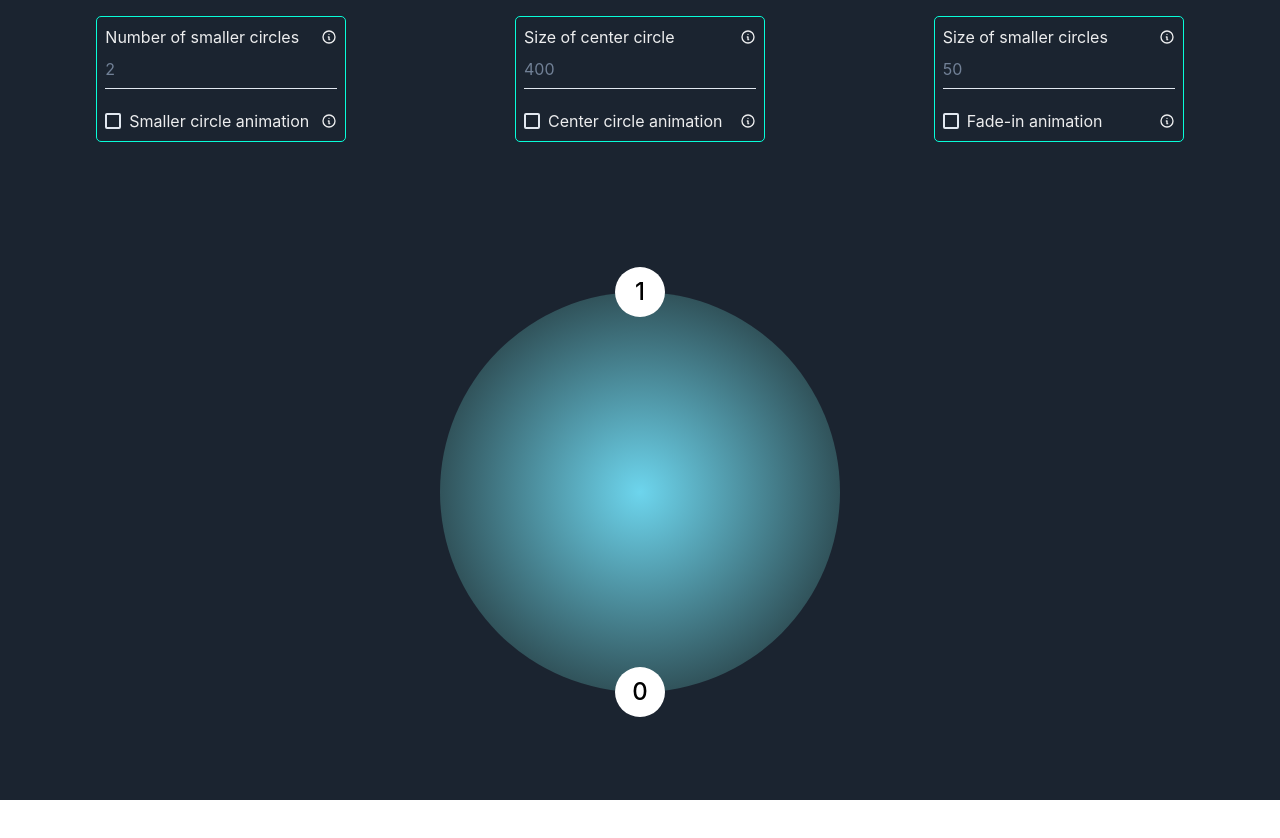
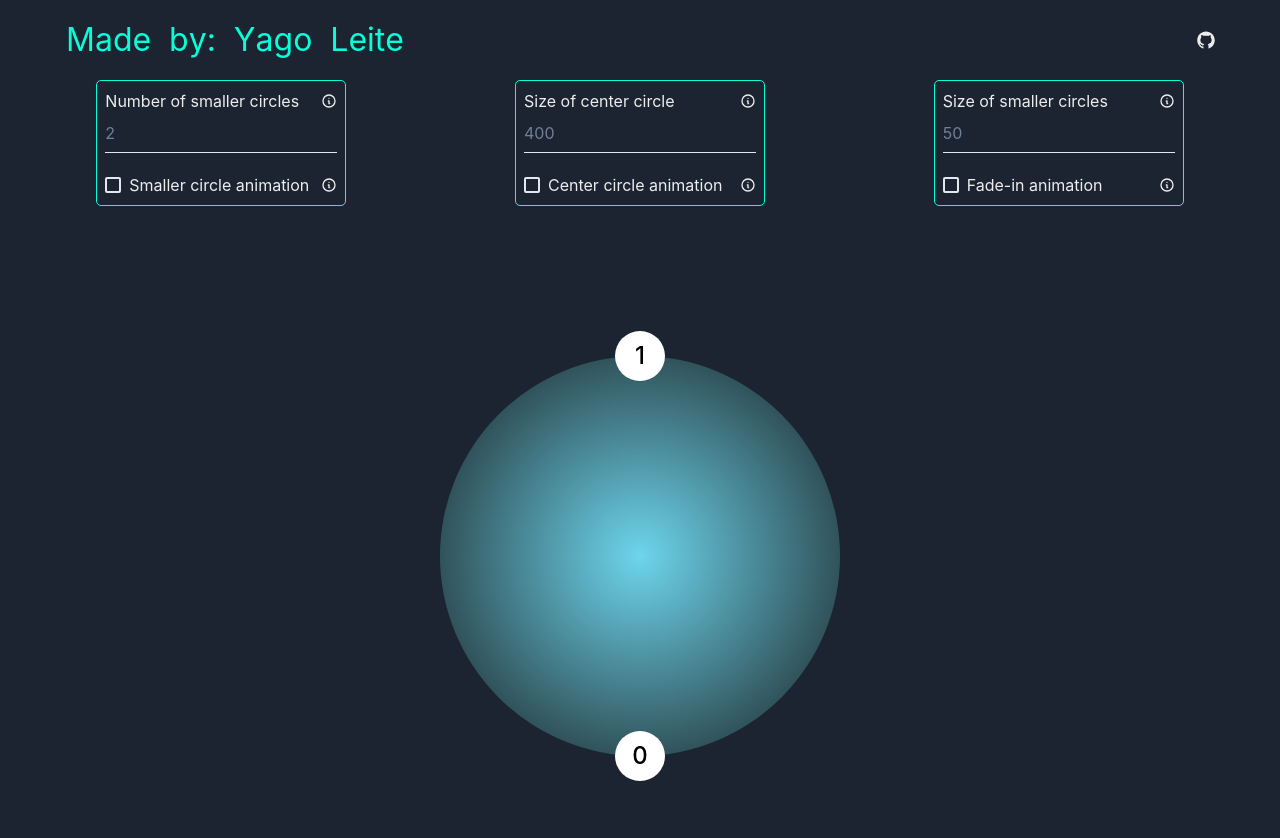
Before and after one commit to YagoLeite/Polygon, a Next.js app: page / in a window 1280 px wide. Shown: the top 838 px of the page. Before the commit the page ends 800 px from the top, so only its background shows below. Built offline with nearby package versions, Linux system fonts and the light colour scheme.

Commit message:
adding header

```diff
--- a/components/Body/Wrapper.js
+++ b/components/Body/Wrapper.js
@@ -41,14 +41,12 @@ const Wrapper = () => {
   );
   return (
     <Flex
-      direction="column"
+      fontSize="24px"
+      mt="150px"
+      h={state.divSize * 2}
       w="100%"
-      h="100%"
       justify="center"
-      alignItems="center"
-      mt={["150px"]}
     >
-      <Flex fontSize="24px" w="100%" justify="center" alignItems="center">
       <Box
         as={motion.div}
         key={Math.random()}
@@ -103,10 +101,11 @@ const Wrapper = () => {
         </Box>
       </Box>
     </Flex>
-
-      {/* <Code positions={positionArray} /> */}
-    </Flex>
   );
 };
 
 export default Wrapper;
+
+{
+  /* <Code positions={positionArray} /> */
+}
--- /dev/null
+++ b/components/Header/Header.js
@@ -0,0 +1,43 @@
+import { Flex, Icon, Link, Box } from "@chakra-ui/react";
+import { AiFillGithub } from "react-icons/ai";
+import React from "react";
+import WavyText from "../WavyText";
+
+const Header = () => {
+  const github = (
+    <Flex
+      pr={["16px", "16px", "24px", "48px", "48px"]}
+      alignItems="center"
+      justifyContent="flex-end"
+      gap={["8px", "8px", "24px"]}
+    >
+      <Link
+        isExternal
+        aria-label="Go to Yago's Leite GitHub page"
+        href="https://github.com/YagoLeite/Polygon"
+      >
+        <Icon
+          as={AiFillGithub}
+          display="block"
+          transition="color 0.2s"
+          w="5"
+          h="5"
+          _hover={{ color: "gray.600" }}
+        />
+      </Link>
+    </Flex>
+  );
+  return (
+    <Flex mb="16px" w="100%" justify="space-between" align="center">
+      <Flex pl="50px" color="#08fdd8">
+        <WavyText fontSize="32px" text="Made by:" delayDuration={1} />
+        <Box opacity="0">aa</Box>
+        <WavyText fontSize="32px" text="Yago Leite" delayDuration={1.7} />
+      </Flex>
+      {/* <Box></Box> */}
+      {github}
+    </Flex>
+  );
+};
+
+export default Header;
--- /dev/null
+++ b/components/WavyText.js
@@ -0,0 +1,89 @@
+import React from "react";
+import { Flex, Text } from "@chakra-ui/react";
+import { motion, useAnimation } from "framer-motion";
+
+const WavyText = ({ text, delayDuration, fontSize }) => {
+  const controls = useAnimation();
+  const container = {
+    hidden: {
+      opacity: 0,
+    },
+    visible: {
+      opacity: 1,
+      transition: { staggerChildren: 0.05, delayChildren: delayDuration },
+    },
+  };
+
+  const child = {
+    visible: {
+      opacity: 1,
+      y: 0,
+      transition: {
+        type: "spring",
+        damping: 10,
+        stiffness: 200,
+      },
+    },
+    hidden: {
+      opacity: 0,
+      y: -40,
+      transition: {
+        type: "spring",
+        damping: 10,
+        stiffness: 200,
+      },
+    },
+  };
+
+  const bump = {
+    visible: {
+      y: ["0px", "-8px", "4px", "0px"],
+      scale: [1, 1.2, 1.1, 1],
+      transition: { duration: 0.4, type: "spring" },
+    },
+  };
+  return (
+    <Flex
+      variants={container}
+      initial="hidden"
+      animate="visible"
+      justify="left"
+      overflow="hidden"
+      as={motion.div}
+    >
+      {text.split("").map((letter, index) => {
+        return (
+          <Flex as={motion.div} variants={child} key={index}>
+            {letter === " " ? (
+              <Text opacity={0}>aa</Text>
+            ) : (
+              <Text
+                as={motion.div}
+                fontSize={fontSize}
+                key={Math.random()}
+                whileHover={{
+                  y: ["0px", "-8px", "4px", "0px"],
+                  scale: [1, 1.2, 1.1, 1],
+                  transition: { duration: 0.4, type: "spring" },
+                }}
+                // variants={bump}
+                // animate={controls}
+                // onHoverStart={() => {
+                //   controls.start({
+                //     y: ["0px", "-8px", "4px", "0px"],
+                //     scale: [1, 1.2, 1.1, 1],
+                //     transition: { duration: 0.4, type: "spring" },
+                //   });
+                // }}
+              >
+                {letter}
+              </Text>
+            )}
+          </Flex>
+        );
+      })}
+    </Flex>
+  );
+};
+
+export default WavyText;
--- a/pages/index.js
+++ b/pages/index.js
@@ -1,17 +1,20 @@
 import { Box } from "@chakra-ui/react";
 import Wrapper from "../components/Body/Wrapper";
 import Controler from "../components/Controler/Controler";
+import Header from "../components/Header/Header";
 import { useControlerContext } from "../context/ControlerContext";
 
 export default function Home() {
   return (
     <Box
       minH="100vh"
+      h="calc(100% + 250px)"
       px={["16px"]}
       pt={["16px"]}
       bg="#1B2430"
       color="whiteAlpha.900"
     >
+      <Header />
       <Controler />
       <Wrapper />
     </Box>
```
Lines whose indentation alone changed are shown as unchanged.
